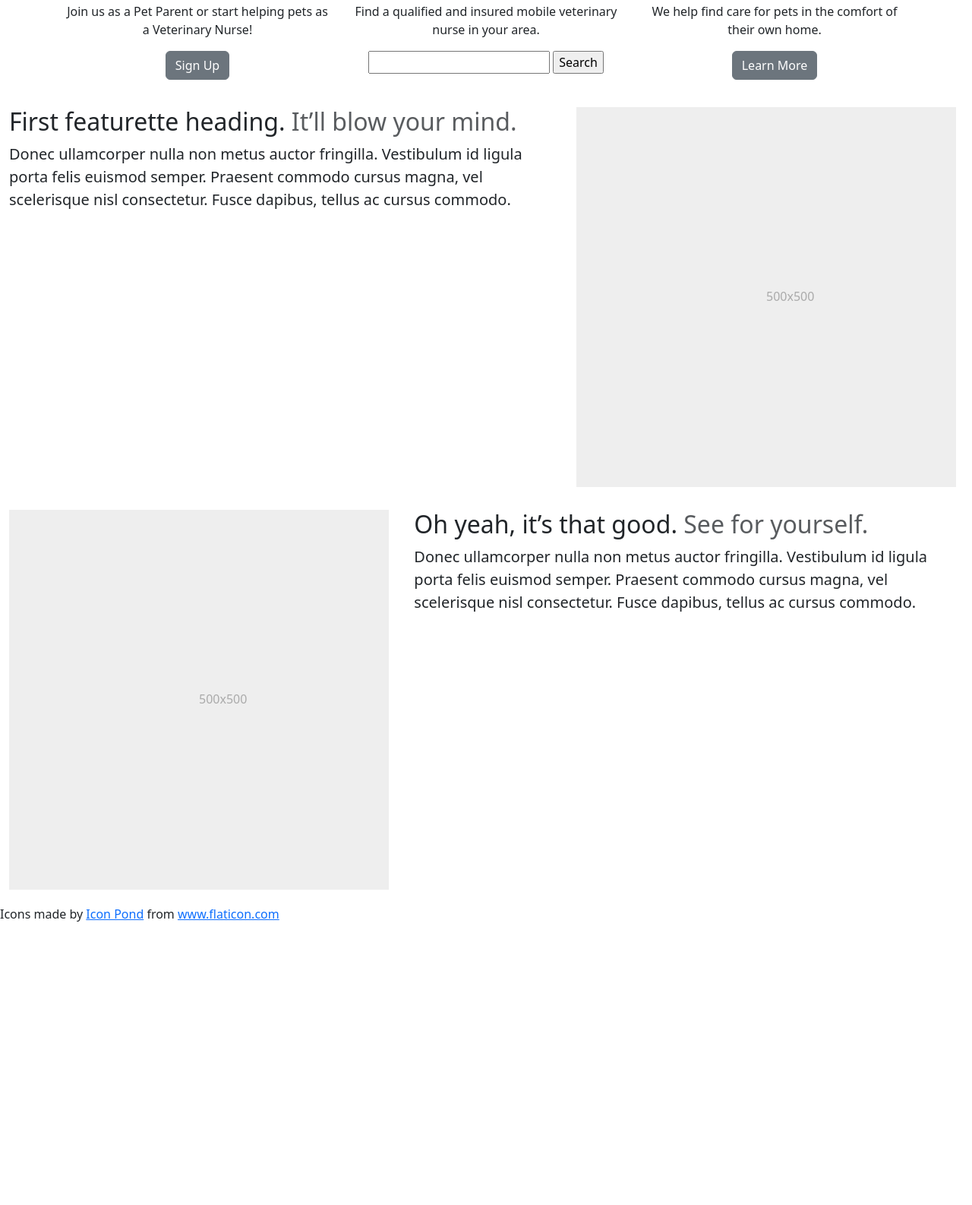
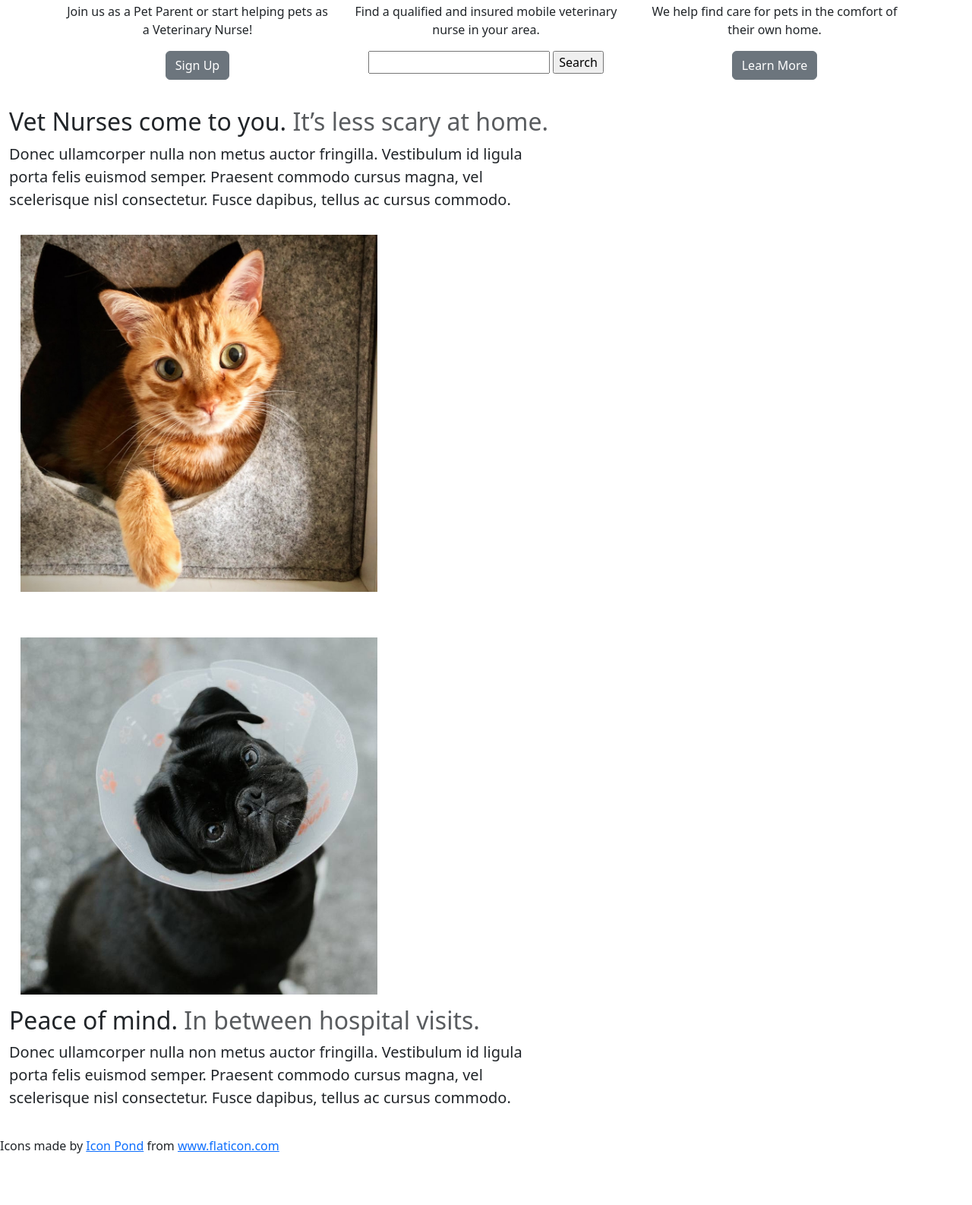
Before and after one commit to steph603/whiskr, a Rails app: page / in a window 1280 px wide. Shown: the part 1203-2789 px from the top of the page at 76% size. Before the commit the page ends 2416 px from the top, so only its background shows below. Run offline with Rails 7, Linux system fonts and the light colour scheme; style sheets or scripts are compiled from the project's sources; parts of the project's set-up code (start-up, migrations or seed data) failed here and were passed over; some libraries are stand-ins or nearby versions.

Commit message:
Homepage styling

```diff
--- a/app/assets/stylesheets/application.scss
+++ b/app/assets/stylesheets/application.scss
@@ -77,3 +77,12 @@
     height: 140px;
     width: 140px;
   }
+
+  .spread {
+    display: flex;
+    justify-content: space-between;
+  }
+
+  .col-img {
+    padding-right: 15px;
+  }
--- a/app/assets/stylesheets/pages.scss
+++ b/app/assets/stylesheets/pages.scss
@@ -8,10 +8,17 @@
     margin-bottom: 60px;
 }
 
+.mini-hero {
+    max-width: 500px;
+    max-height: 500px;
+    padding: 15px;
+}
+
 .user-image {
     height: 180px;
     width: 180px;
     border-radius: 50%;
+
 }
 
 .mb-4 {
--- a/app/views/pages/home.html.erb
+++ b/app/views/pages/home.html.erb
@@ -36,25 +36,25 @@
       </div><!-- /.row -->
     </div>
 
-    <div class="row featurette">
+    <div class="row featurette spread">
       <div class="col-md-7">
-        <h2 class="featurette-heading">First featurette heading. <span class="text-muted">It’ll blow your mind.</span></h2>
+        <h2 class="featurette-heading">Vet Nurses come to you. <span class="text-muted">It’s less scary at home.</span></h2>
         <p class="lead">Donec ullamcorper nulla non metus auctor fringilla. Vestibulum id ligula porta felis euismod semper. Praesent commodo cursus magna, vel scelerisque nisl consectetur. Fusce dapibus, tellus ac cursus commodo.</p>
       </div>
-      <div class="col-md-5">
-        <svg class="bd-placeholder-img bd-placeholder-img-lg featurette-image img-fluid mx-auto" width="500" height="500" xmlns="http://www.w3.org/2000/svg" preserveAspectRatio="xMidYMid slice" focusable="false" role="img" aria-label="Placeholder: 500x500"><title>Placeholder</title><rect width="100%" height="100%" fill="#eee"/><text x="50%" y="50%" fill="#aaa" dy=".3em">500x500</text></svg>
+      <div class="col-img">
+        <%= image_tag 'catcubby.jpeg', class: "mini-hero right"%>
       </div>
     </div>
 
     <div class="row featurette">
       <div class="col-md-7 order-md-2">
-        <h2 class="featurette-heading">Oh yeah, it’s that good. <span class="text-muted">See for yourself.</span></h2>
+        <h2 class="featurette-heading">Peace of mind. <span class="text-muted">In between hospital visits.</span></h2>
         <p class="lead">Donec ullamcorper nulla non metus auctor fringilla. Vestibulum id ligula porta felis euismod semper. Praesent commodo cursus magna, vel scelerisque nisl consectetur. Fusce dapibus, tellus ac cursus commodo.</p>
       </div>
-      <div class="col-md-5 order-md-1">
-        <svg class="bd-placeholder-img bd-placeholder-img-lg featurette-image img-fluid mx-auto" width="500" height="500" xmlns="http://www.w3.org/2000/svg" preserveAspectRatio="xMidYMid slice" focusable="false" role="img" aria-label="Placeholder: 500x500"><title>Placeholder</title><rect width="100%" height="100%" fill="#eee"/><text x="50%" y="50%" fill="#aaa" dy=".3em">500x500</text></svg>
-      </div>
+      <div class="col-img">
+        <%= image_tag 'conepuppy.jpg', class: "mini-hero"%>      </div>
     </div>
 
 
+
     Icons made by <a href="https://www.flaticon.com/authors/icon-pond" title="Icon Pond">Icon Pond</a> from <a href="https://www.flaticon.com/" title="Flaticon"> www.flaticon.com</a>
--- a/app/views/pets/show.html.erb
+++ b/app/views/pets/show.html.erb
@@ -15,7 +15,9 @@
 
   <% if can? :manage, @pet %>
   <%= link_to 'Edit', edit_pet_path(@pet) %>
-  <%= link_to "I no longer have #{@pet.name}", @pet, method: :delete, data: { confirm: 'Are you sure?' } %>
-    <%end%>
+  <br>
+  <%= link_to "Remove #{@pet.name}", @pet, method: :delete, data: { confirm: 'Are you sure?' } %>
+  <br>
+  <%end%>
   <%= link_to 'Back', pets_path %>
 </div>
```
Also changed, not shown: app/assets/images/catcubby.jpeg (added), app/assets/images/conepuppy.jpg (added).
